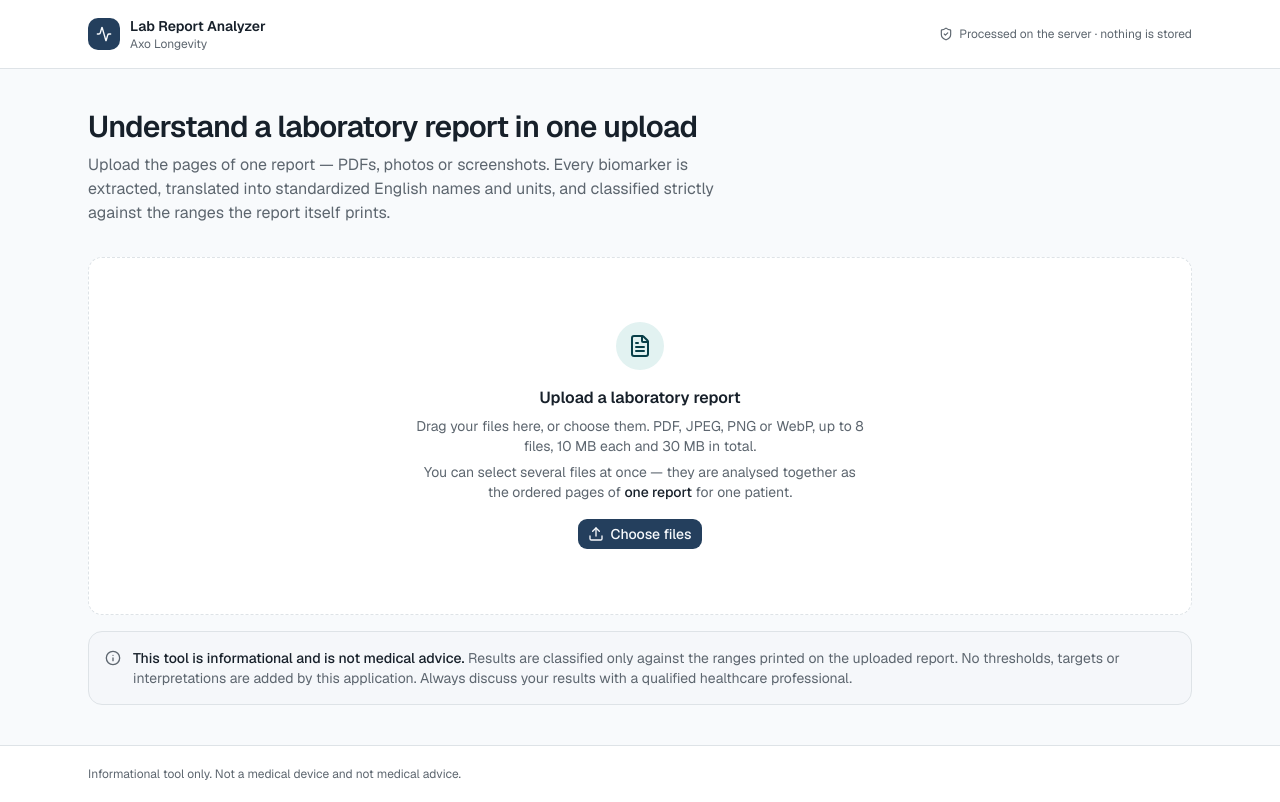
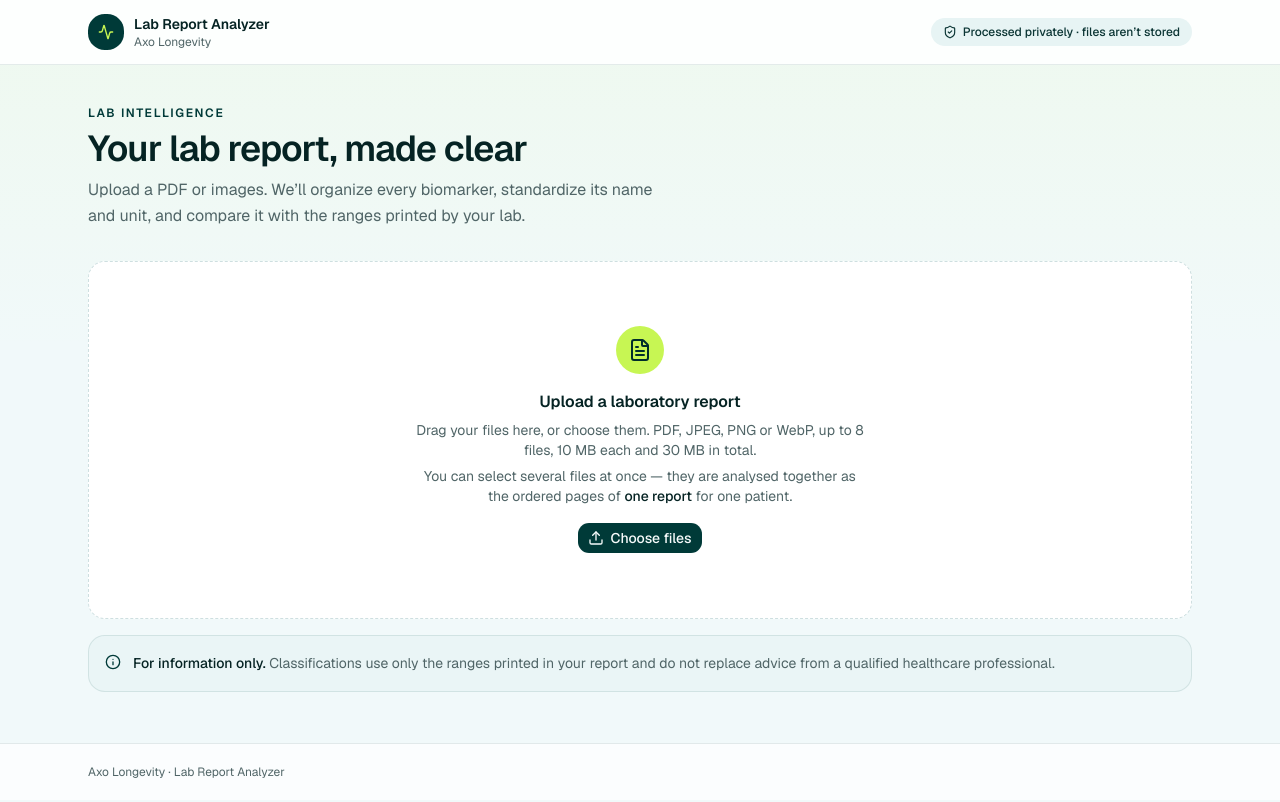
Before and after one commit to amirsorayaei/axo-lab-report-analyzer, a Next.js app: page / in a window 1280 px wide. Built offline with nearby package versions, Linux system fonts and the light colour scheme; no server answers.

Commit message:
style(design): refine Axo visual hierarchy

```diff
--- a/src/app/globals.css
+++ b/src/app/globals.css
@@ -56,36 +56,32 @@
   --color-status-review-surface: var(--status-review-surface);
 }
 
-/*
- * Calm clinical palette: a warm neutral ground with a restrained navy primary and
- * a teal accent. Status colours are semantic tokens rather than ad-hoc classes so
- * a badge, a summary card and a table row always agree.
- */
+/* Axo-inspired health palette: deep teal for trust, electric lime for energy. */
 :root {
-  --background: oklch(0.985 0.003 240);
-  --foreground: oklch(0.24 0.024 250);
+  --background: oklch(0.977 0.009 205);
+  --foreground: oklch(0.235 0.035 195);
   --card: oklch(1 0 0);
-  --card-foreground: oklch(0.24 0.024 250);
+  --card-foreground: oklch(0.235 0.035 195);
   --popover: oklch(1 0 0);
-  --popover-foreground: oklch(0.24 0.024 250);
-  --primary: oklch(0.36 0.062 252);
-  --primary-foreground: oklch(0.985 0.004 240);
-  --secondary: oklch(0.962 0.006 245);
-  --secondary-foreground: oklch(0.32 0.03 250);
-  --muted: oklch(0.962 0.006 245);
-  --muted-foreground: oklch(0.505 0.018 250);
-  --accent: oklch(0.948 0.017 195);
-  --accent-foreground: oklch(0.34 0.055 210);
+  --popover-foreground: oklch(0.235 0.035 195);
+  --primary: oklch(0.31 0.064 191);
+  --primary-foreground: oklch(0.985 0.005 190);
+  --secondary: oklch(0.958 0.014 196);
+  --secondary-foreground: oklch(0.3 0.045 192);
+  --muted: oklch(0.956 0.012 202);
+  --muted-foreground: oklch(0.49 0.025 203);
+  --accent: oklch(0.91 0.192 124);
+  --accent-foreground: oklch(0.265 0.052 190);
   --destructive: oklch(0.552 0.166 26);
-  --border: oklch(0.912 0.008 245);
-  --input: oklch(0.902 0.009 245);
-  --ring: oklch(0.55 0.075 210);
+  --border: oklch(0.892 0.018 202);
+  --input: oklch(0.875 0.021 202);
+  --ring: oklch(0.68 0.148 136);
   --chart-1: oklch(0.55 0.082 200);
   --chart-2: oklch(0.36 0.062 252);
   --chart-3: oklch(0.62 0.104 75);
   --chart-4: oklch(0.552 0.166 26);
   --chart-5: oklch(0.62 0.02 250);
-  --radius: 0.625rem;
+  --radius: 0.75rem;
   --sidebar: oklch(0.975 0.005 245);
   --sidebar-foreground: oklch(0.24 0.024 250);
   --sidebar-primary: oklch(0.36 0.062 252);
@@ -95,8 +91,8 @@
   --sidebar-border: oklch(0.912 0.008 245);
   --sidebar-ring: oklch(0.55 0.075 210);
 
-  --status-optimal: oklch(0.47 0.083 192);
-  --status-optimal-surface: oklch(0.955 0.023 192);
+  --status-optimal: oklch(0.42 0.09 169);
+  --status-optimal-surface: oklch(0.955 0.035 163);
   --status-normal: oklch(0.44 0.048 250);
   --status-normal-surface: oklch(0.955 0.009 250);
   --status-out: oklch(0.5 0.152 26);
@@ -154,6 +150,11 @@
   }
   body {
     @apply bg-background text-foreground;
+    background-image: linear-gradient(
+      to bottom,
+      color-mix(in oklch, var(--accent) 7%, transparent),
+      transparent 22rem
+    );
   }
   html {
     @apply font-sans;
--- a/src/app/page.tsx
+++ b/src/app/page.tsx
@@ -17,10 +17,10 @@ export default function HomePage() {
     // only a min-height, so `min-h-full` collapses here and lets the footer ride
     // up under short content. Growing to fill the body pins it to the bottom.
     <div className="flex flex-1 flex-col">
-      <header className="border-b bg-card">
-        <div className="mx-auto flex max-w-6xl items-center justify-between gap-4 px-4 py-4 sm:px-6">
+      <header className="border-b border-primary/10 bg-card/90 backdrop-blur-sm">
+        <div className="mx-auto flex max-w-6xl items-center justify-between gap-4 px-4 py-3.5 sm:px-6">
           <div className="flex items-center gap-2.5">
-            <span className="flex size-8 items-center justify-center rounded-lg bg-primary text-primary-foreground">
+            <span className="flex size-9 items-center justify-center rounded-xl bg-primary text-accent">
               <Activity className="size-4" aria-hidden />
             </span>
             <div className="leading-tight">
@@ -29,23 +29,25 @@ export default function HomePage() {
             </div>
           </div>
 
-          <p className="hidden items-center gap-1.5 text-xs text-muted-foreground sm:flex">
+          <p className="flex items-center gap-1.5 rounded-full bg-secondary px-3 py-1.5 text-xs font-medium text-secondary-foreground">
             <ShieldCheck className="size-3.5" aria-hidden />
-            Processed on the server · nothing is stored
+            <span className="sm:hidden">Private processing</span>
+            <span className="hidden sm:inline">Processed privately · files aren’t stored</span>
           </p>
         </div>
       </header>
 
-      <main className="mx-auto w-full max-w-6xl flex-1 px-4 py-8 sm:px-6 sm:py-10">
-        <div className="mb-8 max-w-2xl space-y-2">
-          <h1 className="text-2xl font-semibold tracking-tight text-balance sm:text-3xl">
-            Understand a laboratory report in one upload
+      <main className="mx-auto w-full max-w-6xl flex-1 px-4 py-7 sm:px-6 sm:py-10">
+        <div className="mb-7 max-w-2xl space-y-2 sm:mb-8">
+          <p className="text-xs font-semibold tracking-[0.14em] text-primary uppercase">
+            Lab intelligence
+          </p>
+          <h1 className="text-3xl font-semibold tracking-tight text-balance sm:text-4xl">
+            Your lab report, made clear
           </h1>
-          <p className="text-sm text-muted-foreground sm:text-base">
-            Upload the pages of one report — PDFs, photos or screenshots. Every
-            biomarker is extracted, translated into standardized English names and
-            units, and classified strictly against the ranges the report itself
-            prints.
+          <p className="max-w-xl text-sm leading-relaxed text-muted-foreground sm:text-base">
+            Upload a PDF or images. We’ll organize every biomarker, standardize its
+            name and unit, and compare it with the ranges printed by your lab.
           </p>
         </div>
 
@@ -55,9 +57,9 @@ export default function HomePage() {
         />
       </main>
 
-      <footer className="border-t bg-card">
+      <footer className="border-t border-primary/10 bg-card/70">
         <div className="mx-auto max-w-6xl px-4 py-5 text-xs text-muted-foreground sm:px-6">
-          Informational tool only. Not a medical device and not medical advice.
+          Axo Longevity · Lab Report Analyzer
         </div>
       </footer>
     </div>
--- a/src/components/analyzer/medical-disclaimer.tsx
+++ b/src/components/analyzer/medical-disclaimer.tsx
@@ -2,16 +2,12 @@ import { Info } from "lucide-react";
 
 export function MedicalDisclaimer() {
   return (
-    <div className="flex gap-3 rounded-xl border border-border bg-muted/40 p-4 text-sm">
-      <Info className="mt-0.5 size-4 shrink-0 text-muted-foreground" aria-hidden />
-      <p className="text-muted-foreground">
-        <span className="font-medium text-foreground">
-          This tool is informational and is not medical advice.
-        </span>{" "}
-        Results are classified only against the ranges printed on the uploaded
-        report. No thresholds, targets or interpretations are added by this
-        application. Always discuss your results with a qualified healthcare
-        professional.
+    <div className="flex gap-3 rounded-xl border border-primary/10 bg-secondary/70 p-4 text-sm">
+      <Info className="mt-0.5 size-4 shrink-0 text-primary" aria-hidden />
+      <p className="leading-relaxed text-muted-foreground">
+        <span className="font-medium text-foreground">For information only.</span>{" "}
+        Classifications use only the ranges printed in your report and do not
+        replace advice from a qualified healthcare professional.
       </p>
     </div>
   );
```
